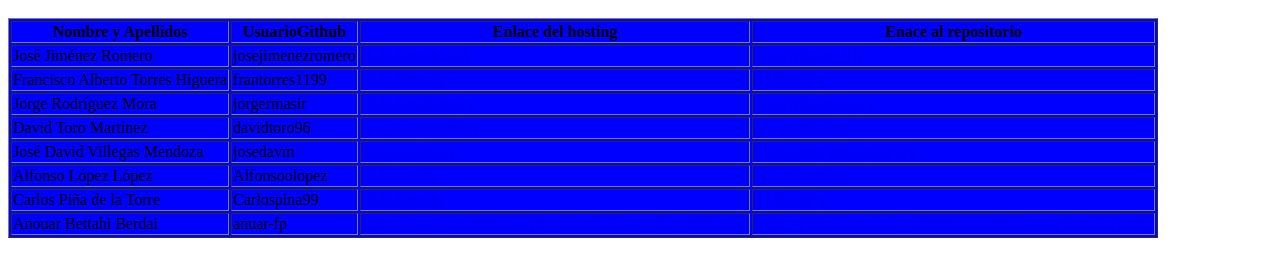
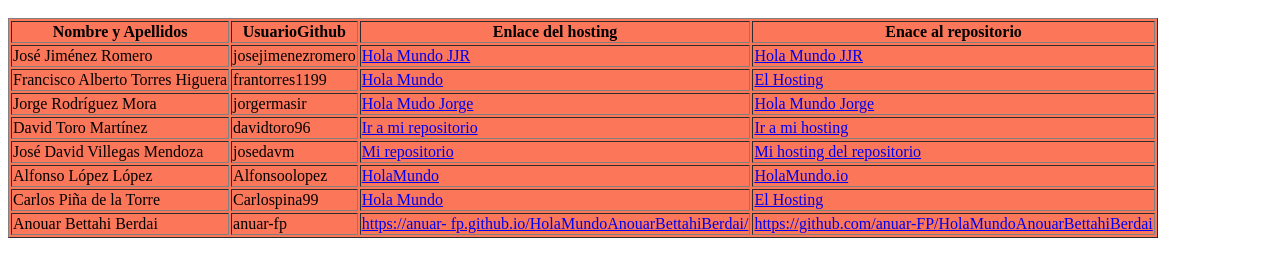
Before and after one commit to josejimenezromero/Hola-Mundo-JJR, a plain HTML site: page index.html in a window 1280 px wide. Shown: the part 48-324 px from the top of the page. Drawn offline with Linux system fonts and the light colour scheme.

Commit message:
Update estilos.css

```diff
--- a/css/estilos.css
+++ b/css/estilos.css
@@ -1,4 +1,4 @@
 table {
   border:"1px";
-background-color:blue;
+background-color:#FC765A;
 }
```
